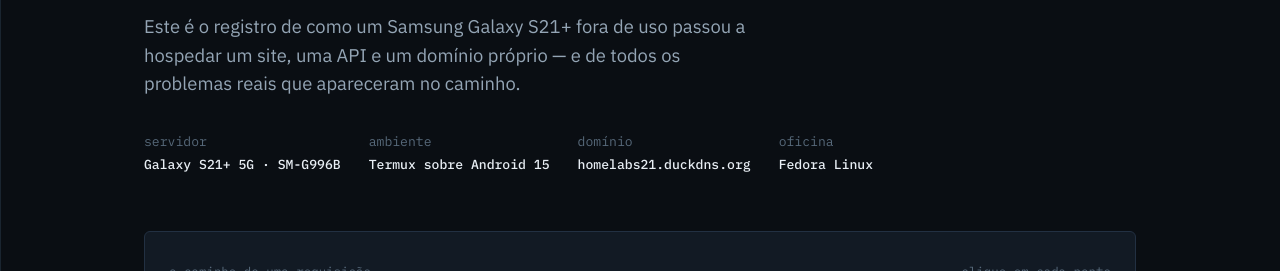
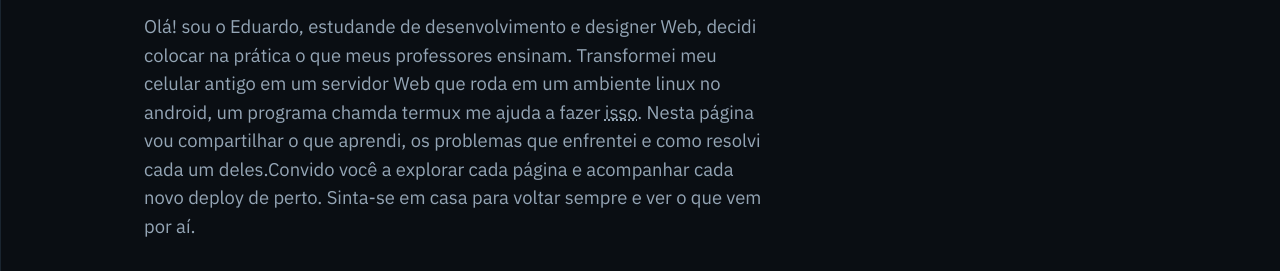
Before and after one commit to eduardoserjonidev-del/homelabs21, a plain HTML site: page index.html in a window 1280 px wide. Shown: the part 455-726 px from the top of the page. Drawn offline with Linux system fonts and the light colour scheme.

Commit message:
Personificação do diá de estudos. Corpo da interface do usuário e descrição do projeto. A página inicial do diário técnico do projeto.

```diff
--- a/index.html
+++ b/index.html
@@ -58,8 +58,7 @@
     <section class="hero" id="inicio">
       <div class="eyebrow">▲ diário técnico do projeto</div>
       <h1>Um celular com a tela quebrada virou <em>servidor doméstico</em>.</h1>
-      <p class="lede">Este é o registro de como um Samsung Galaxy S21+ fora de uso passou a hospedar um site, uma API e um domínio próprio — e de todos os problemas reais que apareceram no caminho.</p>
-
+      <p class="lede">Olá! sou o Eduardo, estudande de desenvolvimento e designer Web, decidi colocar na prática o que meus professores ensinam. Transformei meu celular antigo em um servidor Web que roda em um ambiente linux no android, um programa chamda termux me ajuda a fazer <abbr title="Detalhe, tudo isso genrenciado por um PC descktop rodando Fedora linux.">isso</abbr>. Nesta página vou compartilhar o que aprendi, os problemas que enfrentei e como resolvi cada um deles.Convido você a explorar cada página e acompanhar cada novo deploy de perto. Sinta-se em casa para voltar sempre e ver o que vem por aí.</p>
       <div class="hero-meta">
         <div><span>servidor</span><b>Galaxy S21+ 5G · SM-G996B</b></div>
         <div><span>ambiente</span><b>Termux sobre Android 15</b></div>
```
